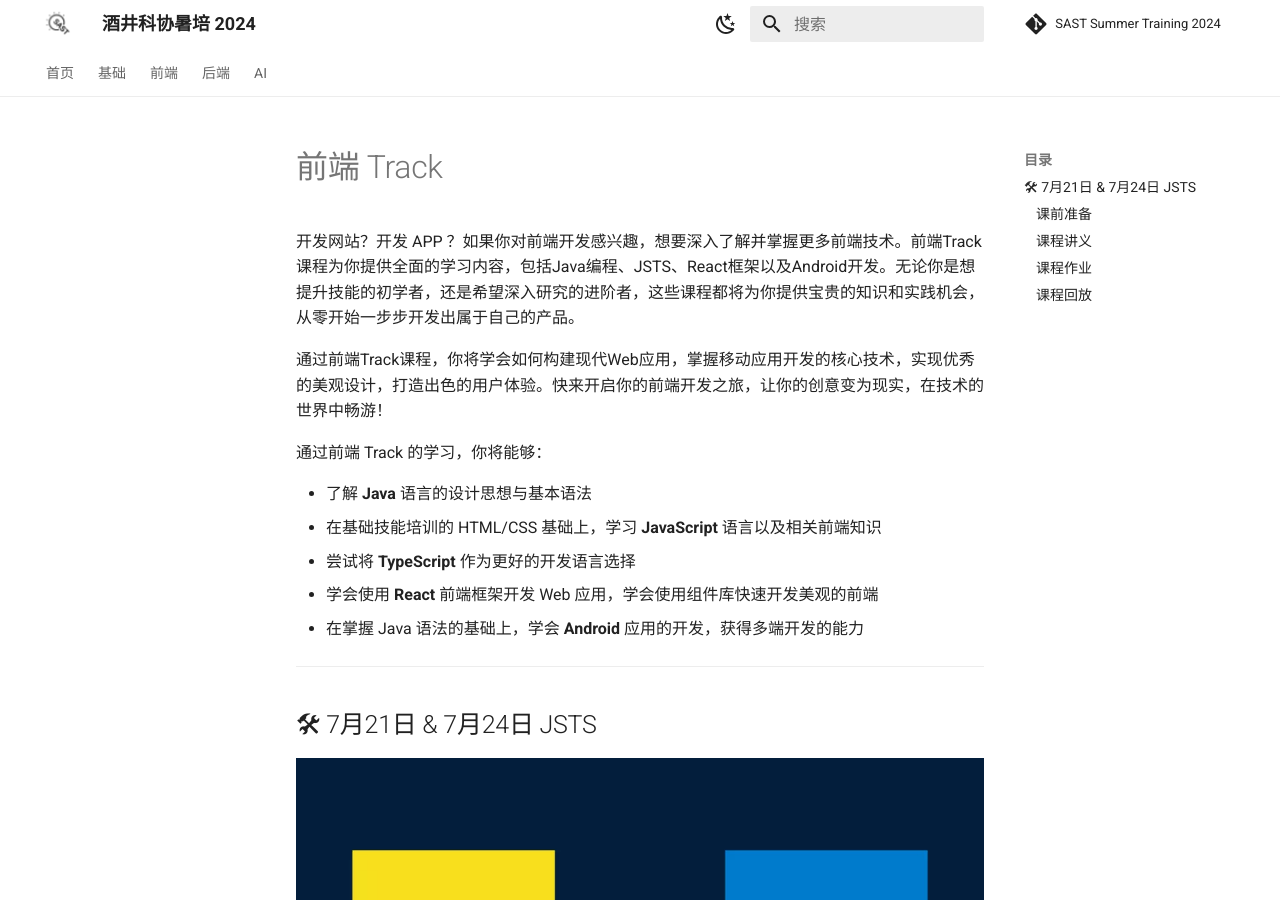
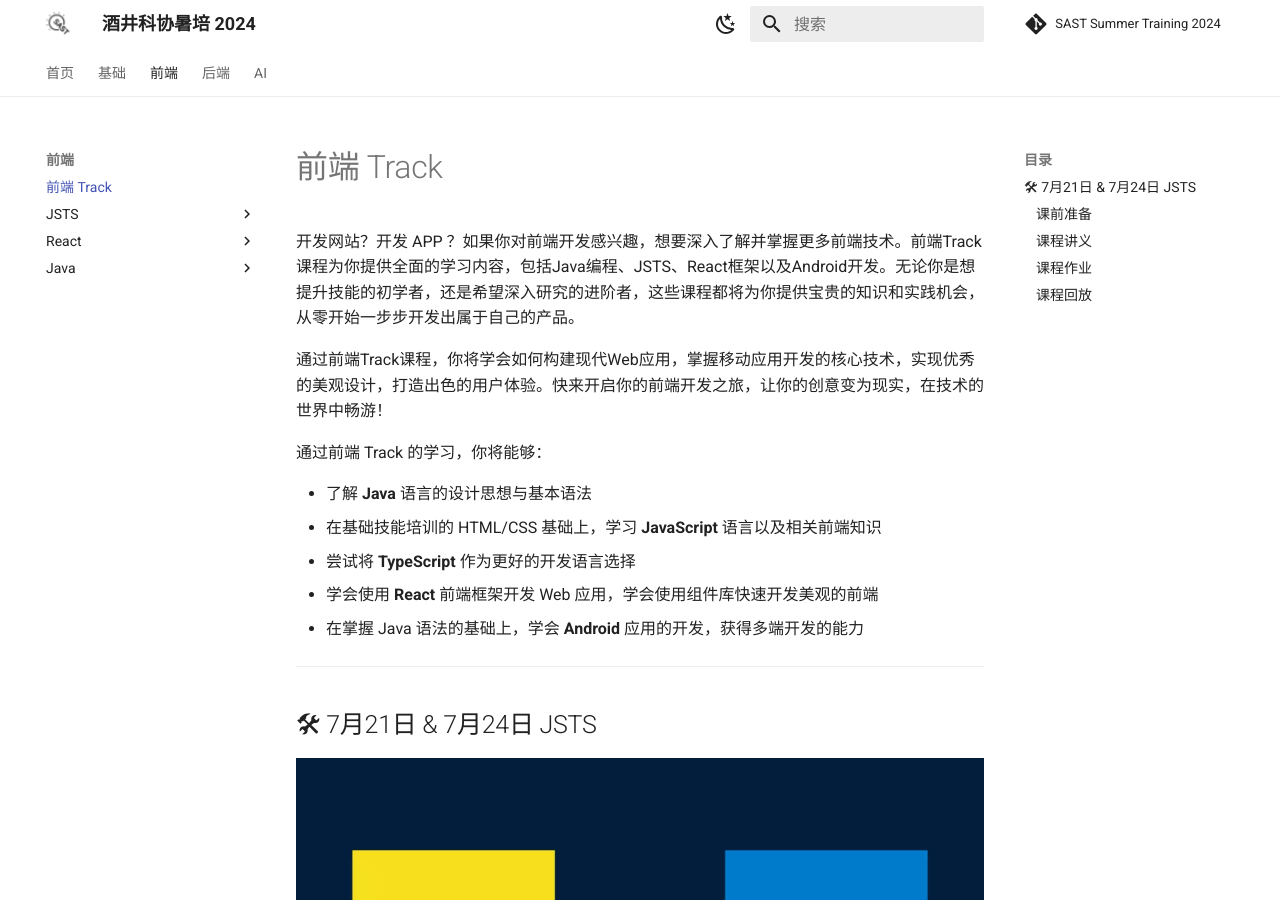
Before and after one commit to sast-summer-training-2024/sast-summer-training-2024.github.io, an MkDocs documentation site: the page built from docs/frontend/index_frontend.md, in a window 1280 px wide and 900 px high. Built offline with MkDocs 1.6.1 and Material for MkDocs 9.7.7, drawn with Linux system fonts in a browser that asks for light colours; comment, search, counter and statistics services are not loaded; part of the change alters nothing that is shown.

```diff
--- a/mkdocs.yml
+++ b/mkdocs.yml
@@ -111,7 +111,7 @@ nav:
       - 讲义: basic/sql/handout.md
       - 课程回放: https://www.bilibili.com/video/BV1PS42197ve/?share_source=copy_web&vd_source=a80492aa87f464b5346dca18c3a9e9b3
   - 前端:
-    - basic/index_frontend.md
+    - frontend/index_frontend.md
     - JSTS:
       - 课前准备: frontend/JSTS/Pre-requisite.md
       - 讲义: frontend/JSTS/handout.md
```
